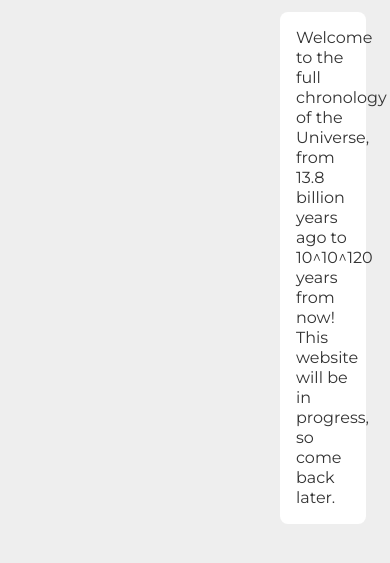
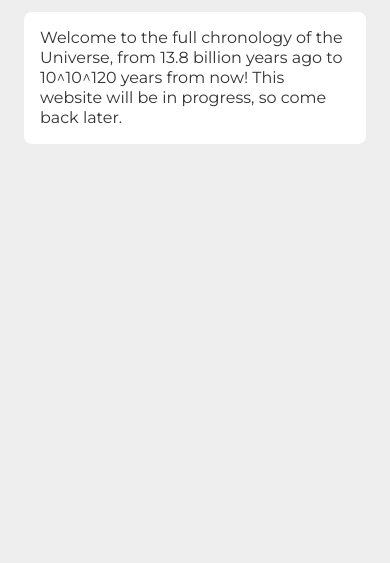
Before and after one commit to Bonzey2416/Chronology-of-the-universe, a plain HTML site: page index.html in a window 390 px wide. Shown: the part 105-668 px from the top of the page. Drawn offline with Linux system fonts and the light colour scheme.

Commit message:
Update styles.css

```diff
--- a/styles.css
+++ b/styles.css
@@ -49,3 +49,9 @@ a.headertitle:link, a.headertitle:visited, a.headertitle:hover {
   font-size: 2em;
   font-weight: 500;
 }
+
+@media only screen and (max-width: 800px) {
+  .article, .menu{
+    width: calc(100% - 64px);
+  }
+}
```
